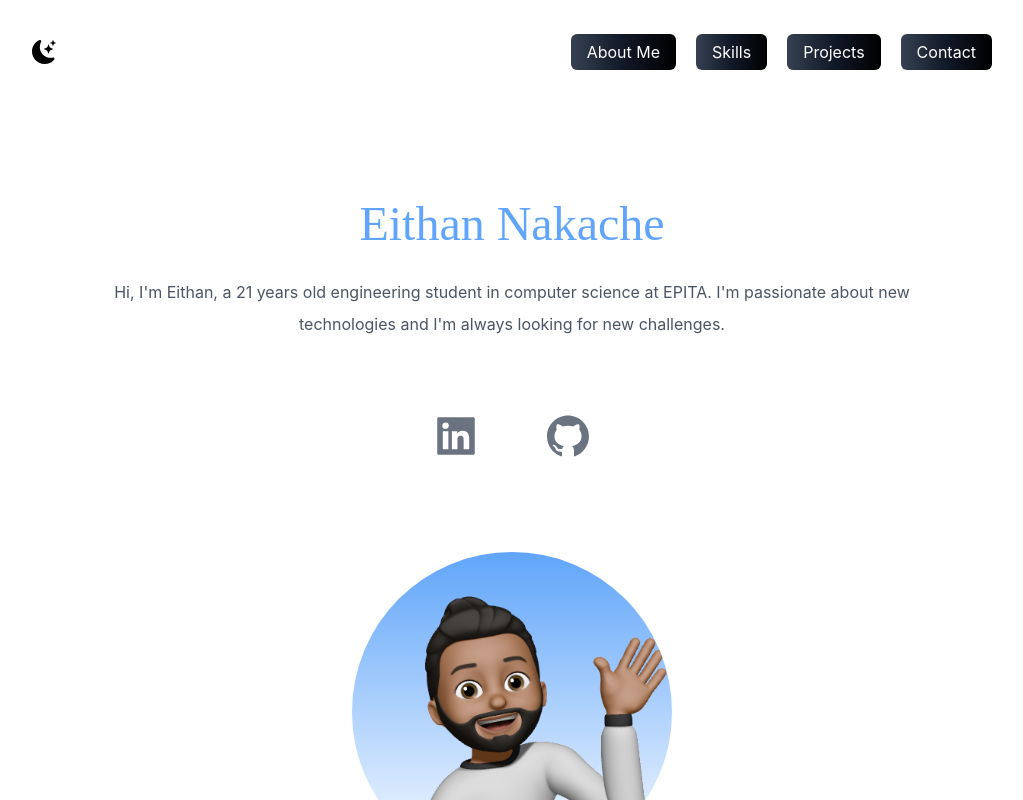
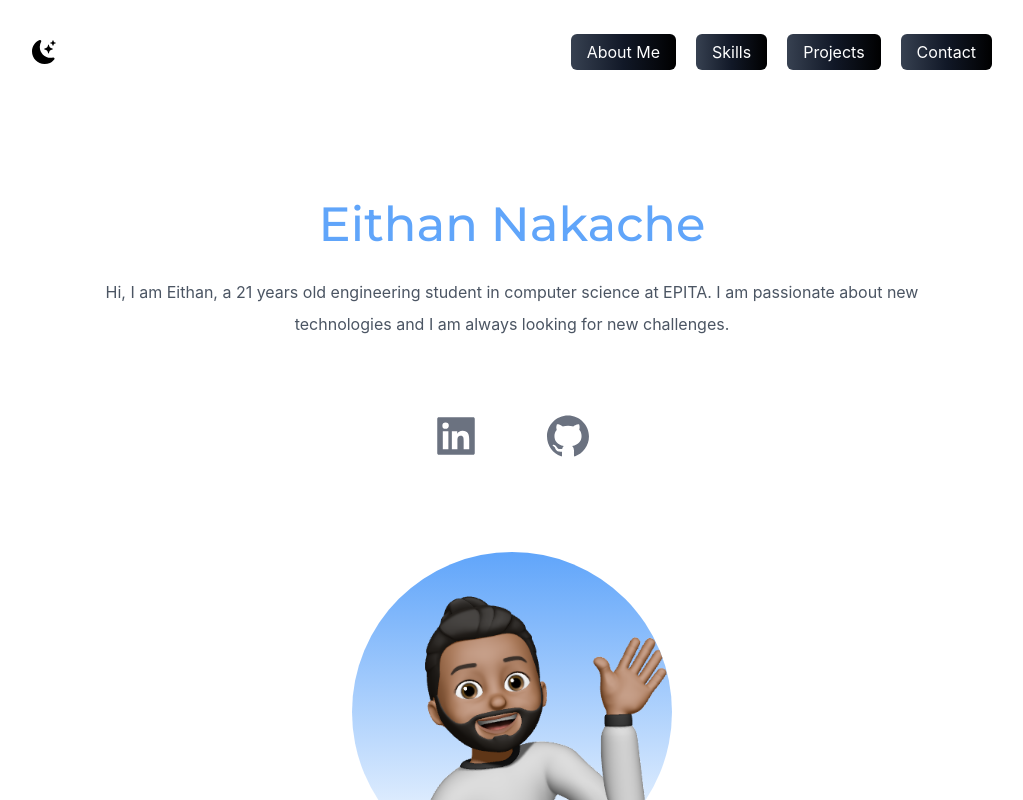
Before and after one commit to eithannak29/Portefolio, a Next.js app in the folder react_portefolio/: page / in a window 1280 px wide. Shown: the top 800 px of the page, without its empty margins (128-1151 px from the left). Built offline with nearby package versions, Linux system fonts and the light colour scheme.

Commit message:
7 version

```diff
--- a/react_portefolio/pages/index.tsx
+++ b/react_portefolio/pages/index.tsx
@@ -18,6 +18,8 @@
           rel="stylesheet"
           href="https://cdn.jsdelivr.net/gh/devicons/devicon@v2.15.1/devicon.min.css?"
         />
+        <link href="https://fonts.googleapis.com/css2?family=Montserrat:wght@100;200;300;400;500;600;700;800;900&family=Roboto&display=swap" rel="stylesheet"/>
+
       </Head>
 
       <main className="bg-white px-10 md:px-20 lg:px-40 dark:bg-gray-900">
@@ -67,8 +69,8 @@
               Eithan Nakache
             </h2>
             <p className="text-md py-5 leading-8 text-gray-600">
-              Hi, I'm Eithan, a 21 years old engineering student in computer
-              science at EPITA. I'm passionate about new technologies and I'm
+              Hi, I am Eithan, a 21 years old engineering student in computer
+              science at EPITA. I am passionate about new technologies and I am
               always looking for new challenges.
             </p>
           </div>
--- a/react_portefolio/styles/globals.css
+++ b/react_portefolio/styles/globals.css
@@ -25,10 +25,3 @@
 * {
   box-sizing: border-box;
 }
-
-@font-face {
-  font-family:"burtons";
-  src: url("../public/Burtons.otf");
-  font-family: "league";
-  src: url("../public/LeagueSpartan-Bold.otf");
-}
--- a/react_portefolio/tailwind.config.js
+++ b/react_portefolio/tailwind.config.js
@@ -8,8 +8,6 @@
   theme: {
     extend: {
       fontFamily: {
-        burtons: "burtons",
-        league: "league",
         montserrat: ['Montserrat']
     },
   },
```
